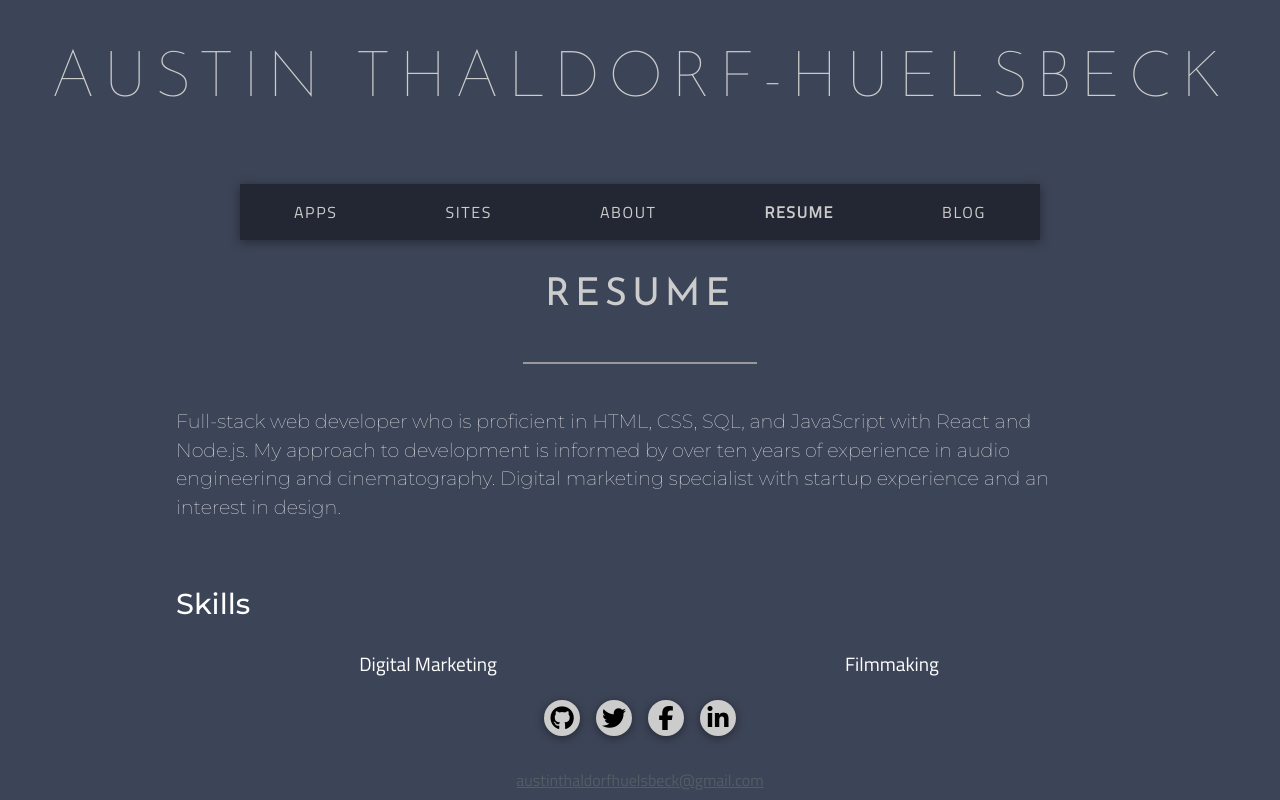
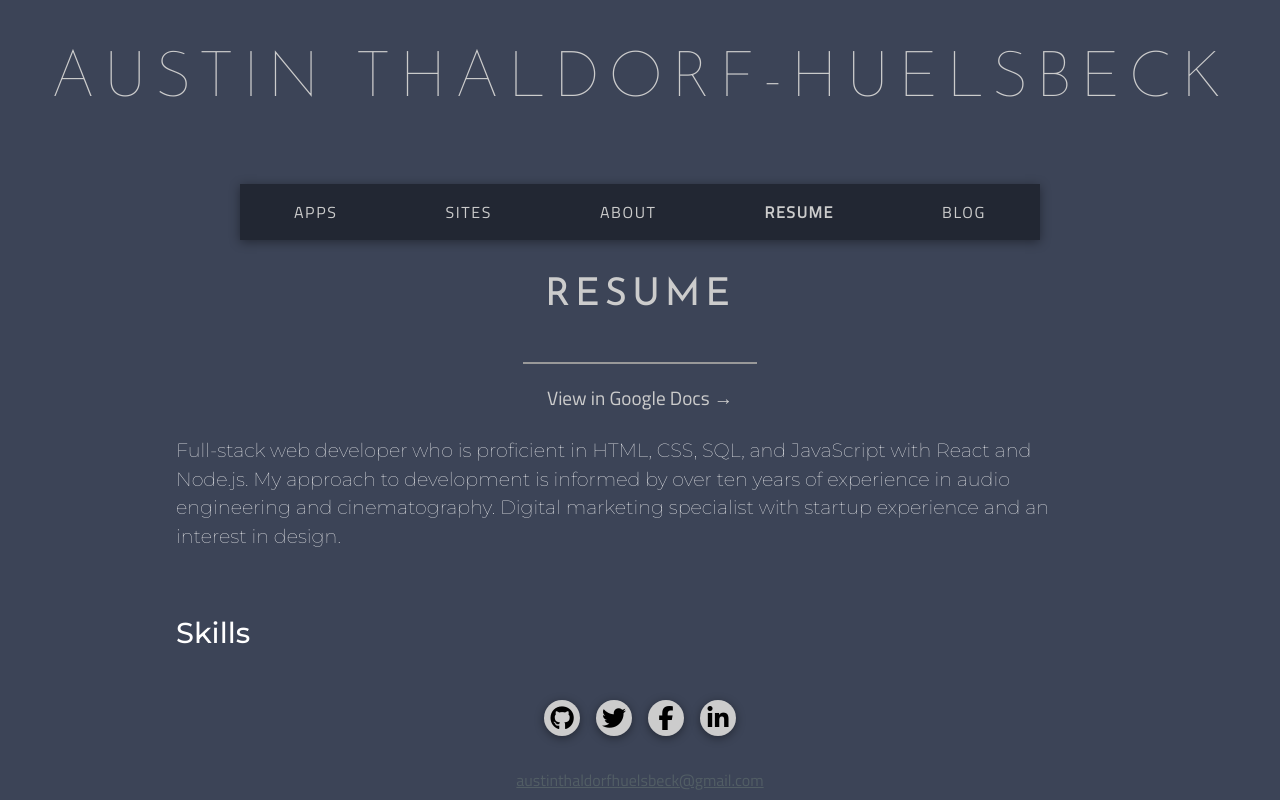
Before and after one commit to austinthaldorfhuelsbeck/portfolio-with-react, a React (Create React App) app: page /resume in a window 1280 px wide. Shown: the top 800 px of the page. Built offline with nearby package versions, Linux system fonts and the light colour scheme.

Commit message:
view resume in google docs

```diff
--- a/src/Resume/Resume.js
+++ b/src/Resume/Resume.js
@@ -13,6 +13,13 @@
   return (
     <div className="project-content" id="resume">
       <CategoryHeader title="Resume" id="header" />
+
+      <a
+        href="https://docs.google.com/document/d/1zLqJy7qyC65LjqLkpDXMwgbzHBtSVkBTf5zUWdQEAko/edit?usp=sharing"
+        target="_blank"
+      >
+        View in Google Docs &rarr;
+      </a>
 
       <section className="resume-section">
         <div className="row row-pad">
```
